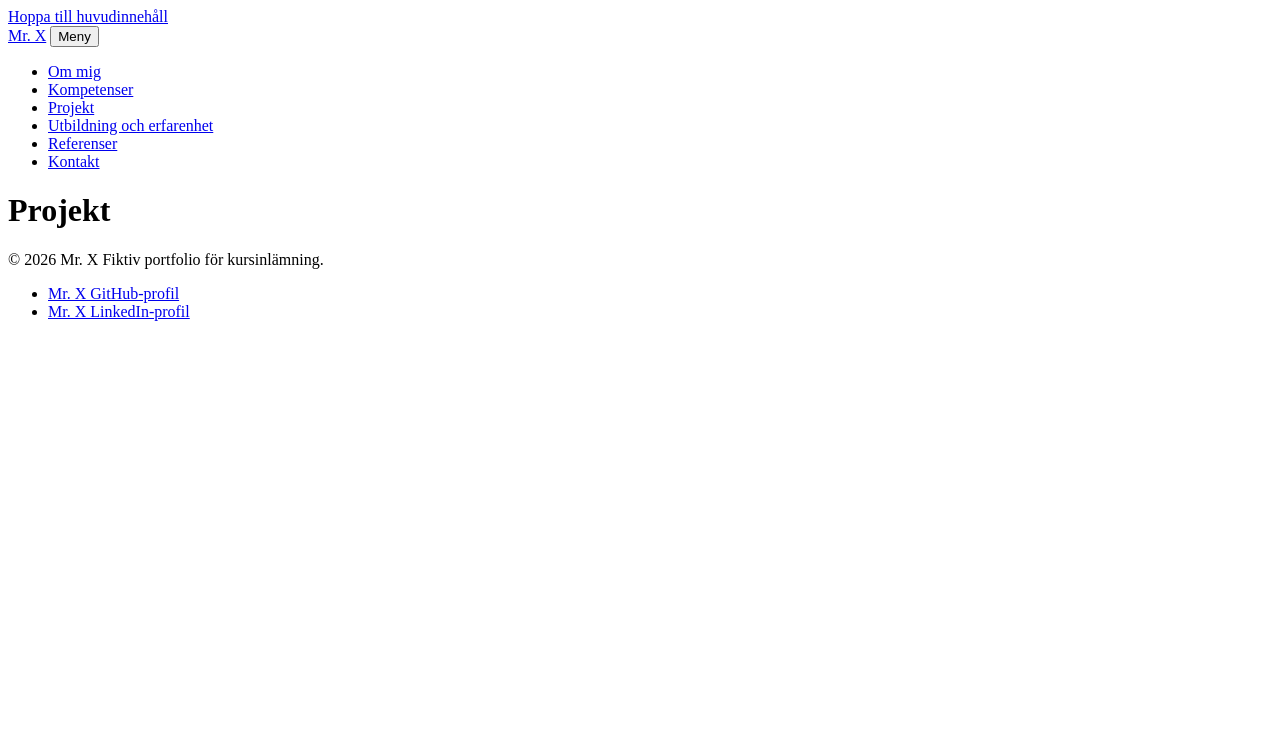
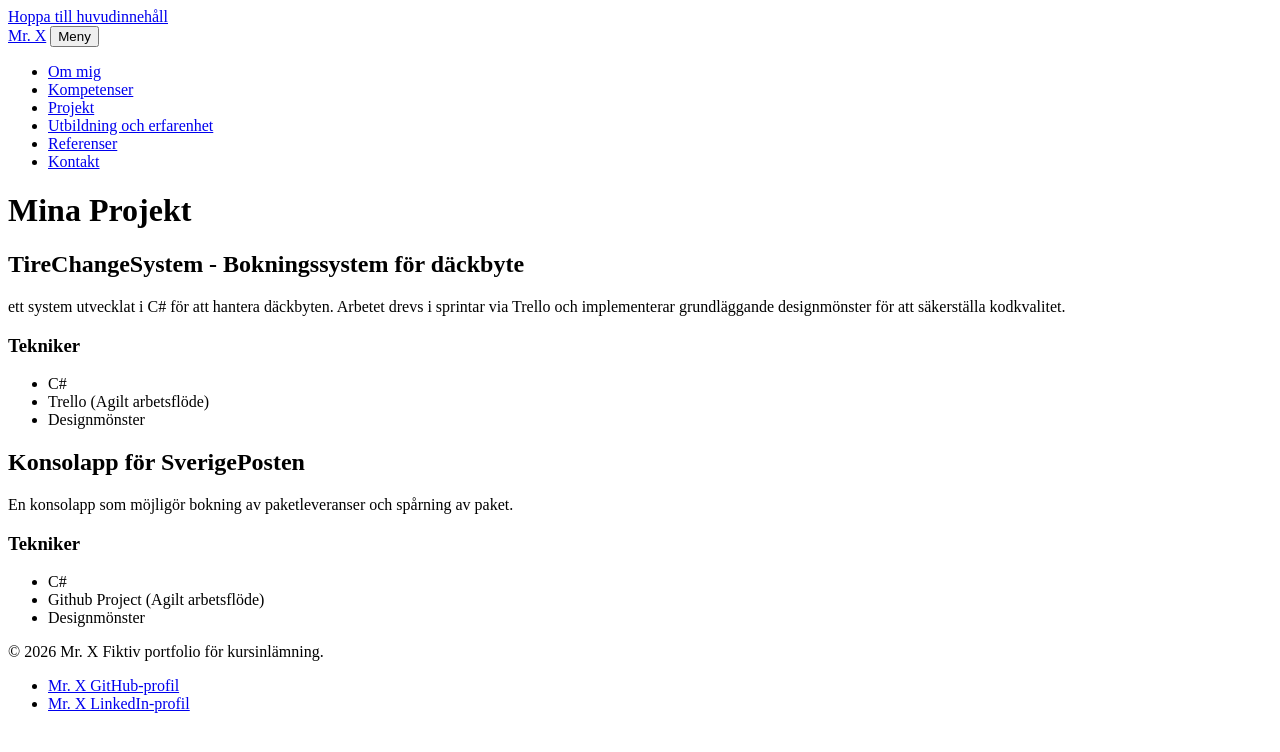
Before and after one commit to rojdibaba/IT-Bryggan, a plain HTML site: page HTML/projekt.html in a window 1280 px wide. Drawn offline with Linux system fonts and the light colour scheme; files that its build step writes are made by us from their sources; files whose address does not match are found by name.

Commit message:
Uppdaterar upp lite projekt i koden

```diff
--- a/HTML/projekt.html
+++ b/HTML/projekt.html
@@ -53,9 +53,39 @@
 
   <!-- BLOCK: page-content (Här lägger varje gruppmedlem in sin sidas innehåll) -->
   <main id="main-content" class="page-content">
-    <h1 class="page-content__title">Projekt</h1>
+    <h1 class="main-content__title">Mina Projekt</h1>
 
-    <!-- Sidans unika sektioner och artiklar här -->
+    <section class = "project-list" aria-label = "Lista över mina projekt">
+
+      <article class = "project-card">
+        <h2 class = "project-card__title">TireChangeSystem - Bokningssystem för däckbyte </h2>
+        <p class = "project-card__description">ett system utvecklat i C# för att hantera däckbyten. Arbetet drevs i sprintar via Trello
+        och implementerar grundläggande designmönster för att säkerställa kodkvalitet.
+
+        <h3 class="project-card__subtitle">Tekniker</h3>
+      <ul class="project-card__tech-list">
+        <li class="project-card__tech-item">C#</li>
+        <li class="project-card__tech-item">Trello (Agilt arbetsflöde)</li>
+        <li class="project-card__tech-item">Designmönster</li>
+      </ul>
+
+    </article>
+    <article class = "project-card">
+      <h2 class = "project-card__title">Konsolapp för SverigePosten</h2>
+        <p class = "project-card__description">En konsolapp som möjligör bokning av paketleveranser och spårning av paket.
+
+        <h3 class="project-card__subtitle">Tekniker</h3>
+      <ul class="project-card__tech-list">
+        <li class="project-card__tech-item">C#</li>
+        <li class="project-card__tech-item">Github Project (Agilt arbetsflöde)</li>
+        <li class="project-card__tech-item">Designmönster</li>
+      </ul>
+    </article>
+
+
+      </p>
+
+    </section>
   </main>
 
   <!-- BLOCK: site-footer -->
```
Also changed, not shown: HTML/kompetenser.html (+27 -35 lines).
